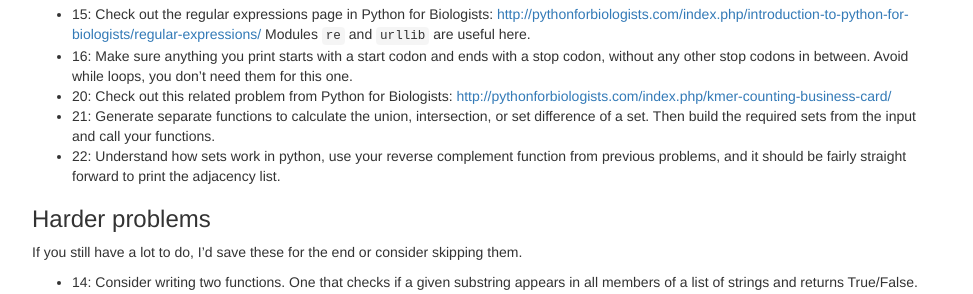
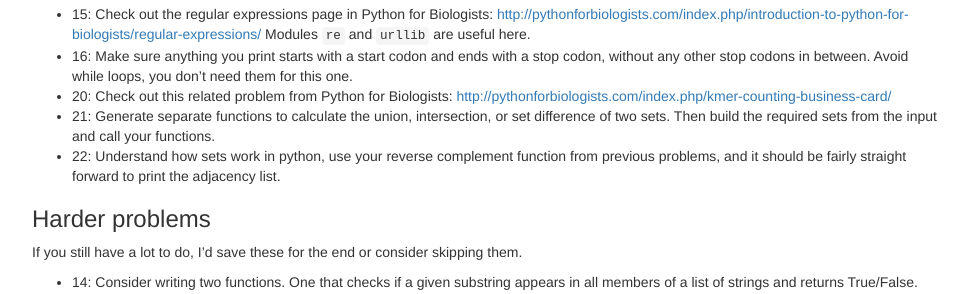
Before and after one commit to hwheeler01/CompBio, a Jekyll site: the page week3_hints.html, which Jekyll copies as it is, in a window 1280 px wide. Shown: the part 652-946 px from the top of the page, without its empty margins (153-1126 px from the left). Built offline with Jekyll 4.4.1, drawn with Linux system fonts in a browser that asks for light colours.

Commit message:
add two sets

```diff
--- a/week3_hints.html
+++ b/week3_hints.html
@@ -107,7 +107,7 @@ img {
 <li>15: Check out the regular expressions page in Python for Biologists: <a href="http://pythonforbiologists.com/index.php/introduction-to-python-for-biologists/regular-expressions/" class="uri">http://pythonforbiologists.com/index.php/introduction-to-python-for-biologists/regular-expressions/</a> Modules <code>re</code> and <code>urllib</code> are useful here.</li>
 <li>16: Make sure anything you print starts with a start codon and ends with a stop codon, without any other stop codons in between. Avoid while loops, you don’t need them for this one.</li>
 <li>20: Check out this related problem from Python for Biologists: <a href="http://pythonforbiologists.com/index.php/kmer-counting-business-card/" class="uri">http://pythonforbiologists.com/index.php/kmer-counting-business-card/</a></li>
-<li>21: Generate separate functions to calculate the union, intersection, or set difference of a set. Then build the required sets from the input and call your functions.</li>
+<li>21: Generate separate functions to calculate the union, intersection, or set difference of two sets. Then build the required sets from the input and call your functions.</li>
 <li>22: Understand how sets work in python, use your reverse complement function from previous problems, and it should be fairly straight forward to print the adjacency list.</li>
 </ul>
 </div>
```
